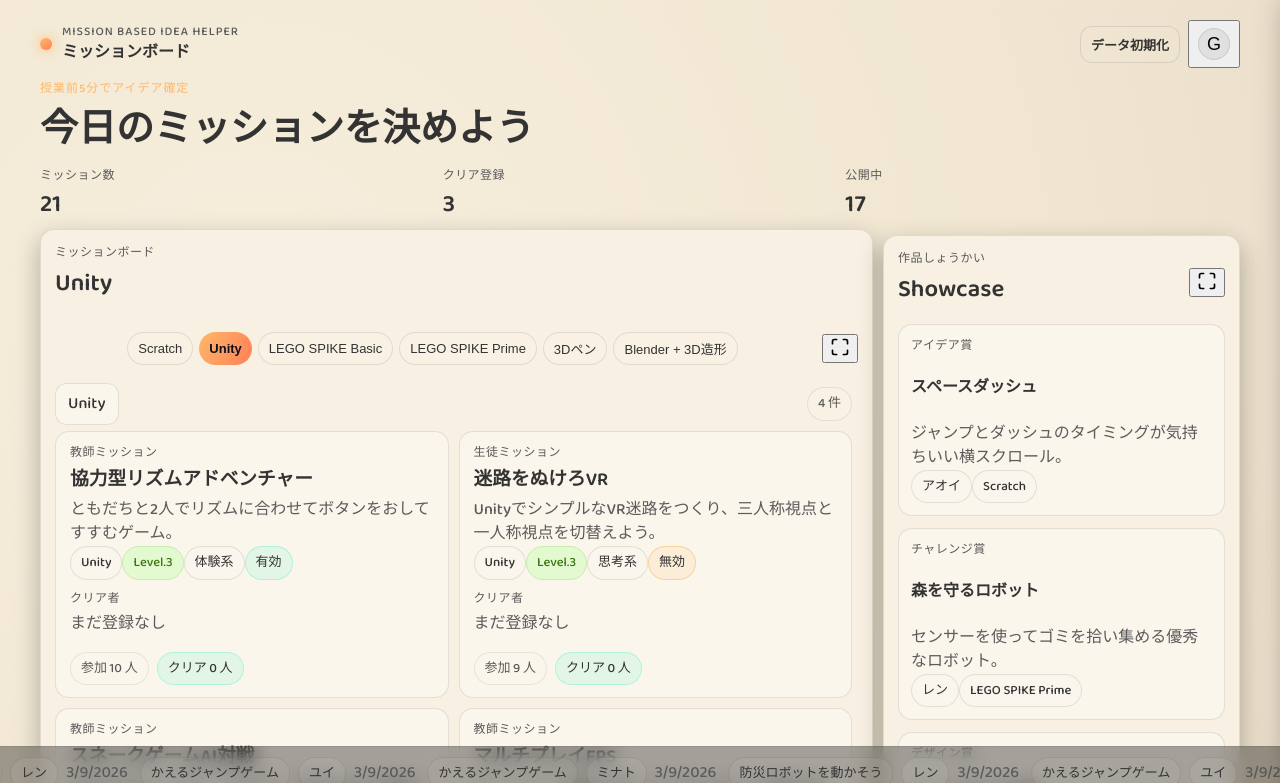
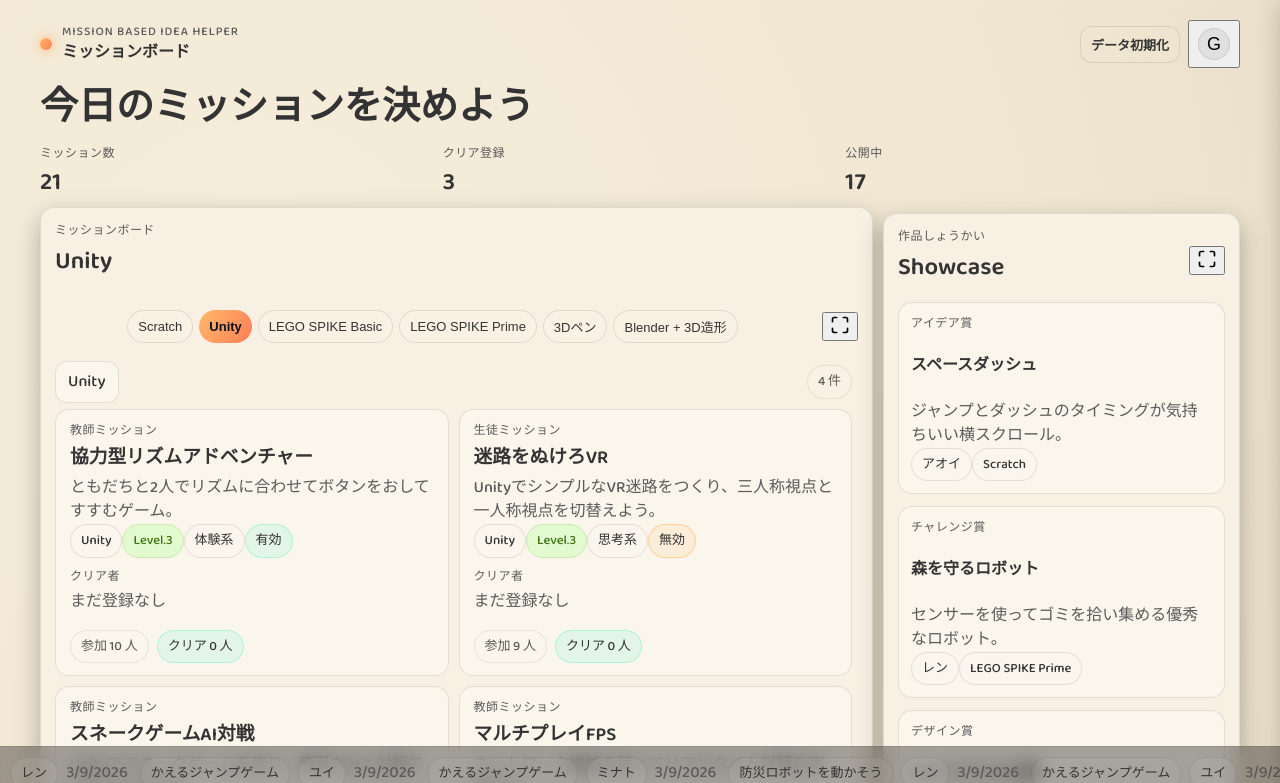
Before and after one commit to nico0748/mission-board, a React (Vite) app: page / in a window 1280 px wide. Shown: the top 783 px of the page. Built offline with nearby package versions, Linux system fonts and the light colour scheme.

Commit message:
fix: uiを一部修正

```diff
--- a/src/components/templates/Hero.tsx
+++ b/src/components/templates/Hero.tsx
@@ -7,7 +7,6 @@
 export const Hero: React.FC<Props> = React.memo(({ stats }) => (
   <section className="hero single">
     <div>
-      <p className="eyebrow">授業前5分でアイデア確定</p>
       <h1>今日のミッションを決めよう</h1>
       <div className="stats">
         <div>
```
